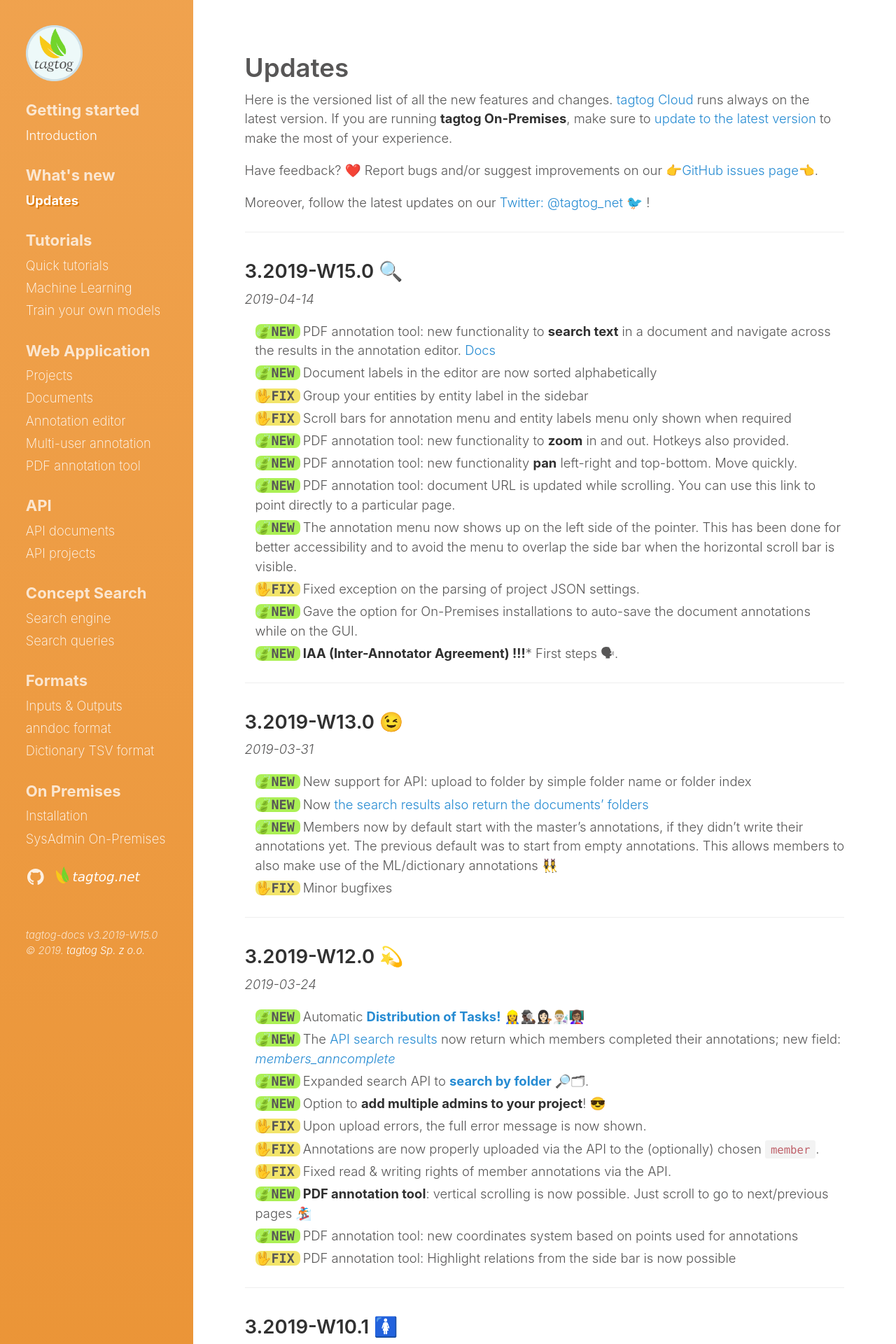
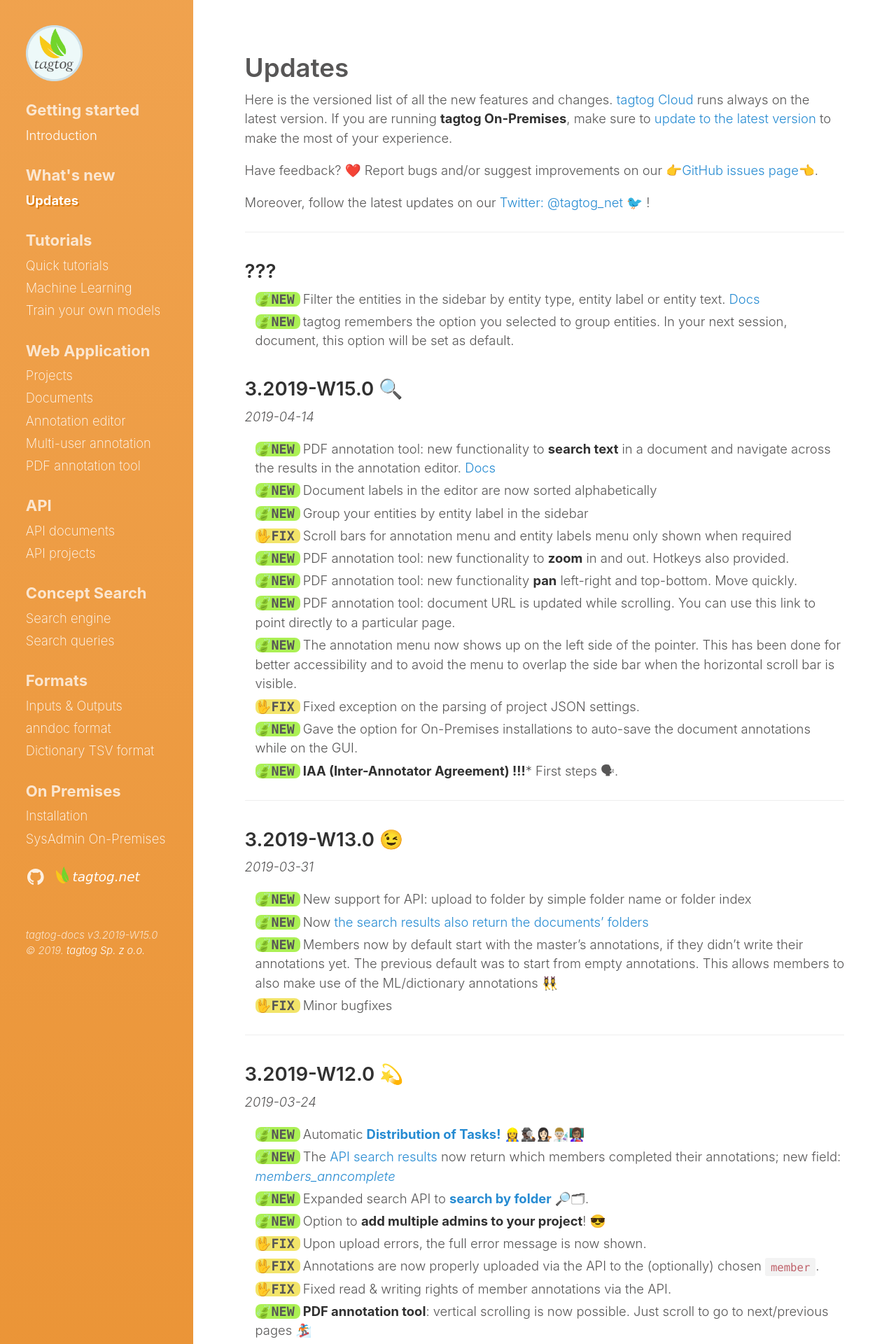
Before and after one commit to tagtogorg/tagtog-doc, a Jekyll site: the page built from updates.md, in a window 1280 px wide. Shown: the top 1920 px of the page at 70% size. Built offline with Jekyll 4.4.1, drawn with Linux system fonts in a browser that asks for light colours; nearby versions of some CDN libraries; emoji names are drawn with the system emoji font; some of the changed text lies outside the part shown.

Commit message:
Update updates

```diff
--- a/updates.md
+++ b/updates.md
@@ -14,13 +14,20 @@ Moreover, follow the latest updates on our [Twitter: @tagtog_net 🐦](https://t
 
 ---
 
+## ???
+
+<ul class="updates">
+  <li class="new"><span markdown="1">Filter the entities in the sidebar by entity type, entity label or entity text. [Docs](webeditor.html#filter-entities)</span></li>
+  <li class="new"><span markdown="1">tagtog remembers the option you selected to group entities. In your next session, document, this option will be set as default.</span></li>
+</ul>
+
 ## 3.2019-W15.0 🔍
 _2019-04-14_
 
 <ul class="updates">
   <li class="new"><span markdown="1">PDF annotation tool: new functionality to **search text** in a document and navigate across the results in the annotation editor. [Docs](pdf-annotation-tool.html#search)</span></li>
   <li class="new"><span markdown="1">Document labels in the editor are now sorted alphabetically</span></li>
-  <li class="fix"><span markdown="1">Group your entities by entity label in the sidebar</span></li>
+  <li class="new"><span markdown="1">Group your entities by entity label in the sidebar</span></li>
   <li class="fix"><span markdown="1">Scroll bars for annotation menu and entity labels menu only shown when required</span></li>
   <li class="new"><span markdown="1">PDF annotation tool: new functionality to **zoom** in and out. Hotkeys also provided.</span></li>
   <li class="new"><span markdown="1">PDF annotation tool: new functionality **pan** left-right and top-bottom. Move quickly.</span></li>
```
